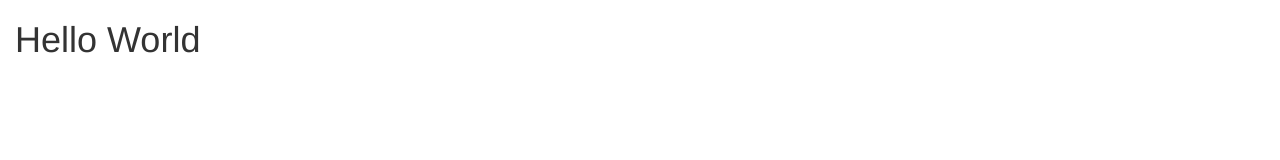
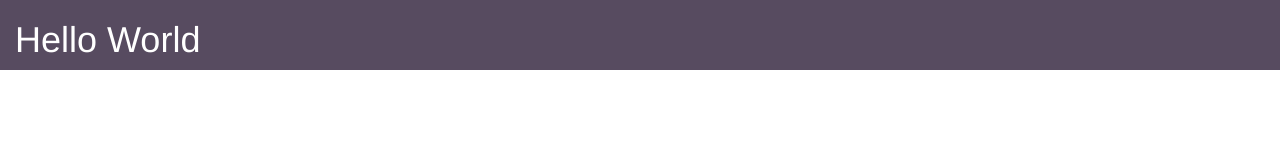
Before and after one commit to arnie64/arnie64.github.io, a plain HTML site: page index.html in a window 1280 px wide. Drawn offline with nearby package versions, Linux system fonts and the light colour scheme.

Commit message:
It is the start of something new

```diff
--- /dev/null
+++ b/global.css
@@ -0,0 +1,4 @@
+.bg-1 {
+    background-color: #574b60;
+    color: #ffffff;
+}
--- a/index.html
+++ b/index.html
@@ -1,6 +1,7 @@
 <!DOCTYPE html>
 <html lang="en">
     <head>
+        <title>Arnie's Space</title>
         <meta charset="utf-8">
         <meta name="viewport" content="width=device-width, initial-scale=1">
 
@@ -12,9 +13,11 @@
 
         <!-- Latest compiled JavaScript -->
         <script src="https://maxcdn.bootstrapcdn.com/bootstrap/3.3.7/js/bootstrap.min.js"></script>
+
+        <link rel="stylesheet" href="global.css">
     </head>
     <body>
-        <div class="container-fluid">
+        <div class="container-fluid bg-1">
             <h1>Hello World</h1>
         </div>
     </body>
```
